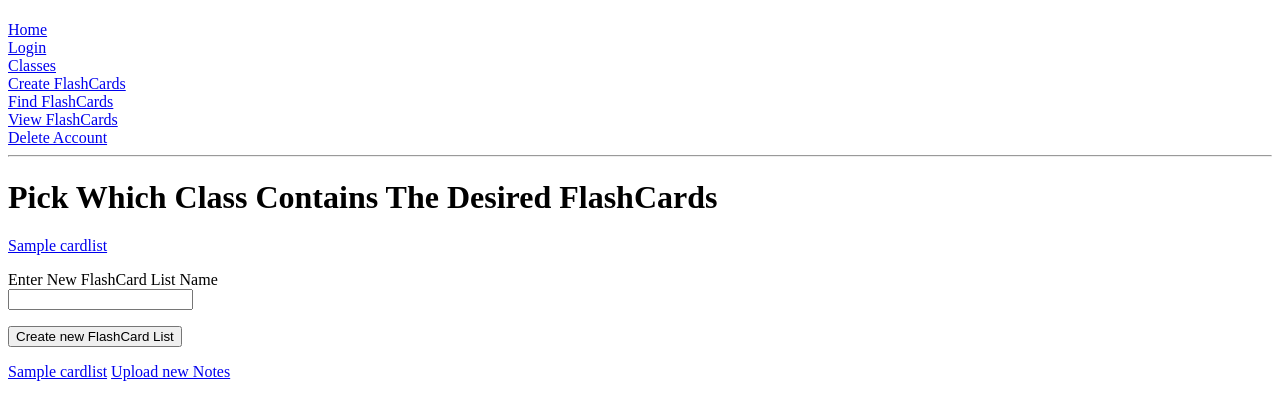
After one commit to EtienneDevictor/Team-1, a Flask app: page /ClassContent/1 in a window 1280 px wide. The commit adds this page. Shown: the top 420 px of the page. Run offline with Flask 2, Linux system fonts and the light colour scheme; a user stored in the database is signed in; tables that the repository leaves empty hold one stand-in row (values such as "Sample post"); some libraries are stand-ins or nearby versions.

Commit message:
added class page and made links to flash lists and notes pages

```diff
--- a/app/forms.py
+++ b/app/forms.py
@@ -6,38 +6,42 @@ from wtforms.widgets import TextArea
 from wtforms.validators import DataRequired
 
 class SignInForm(FlaskForm):
-	username = StringField('User', validators=[DataRequired()])
-	email = StringField('email', validators=[DataRequired()])
-	password = PasswordField('password', validators=[DataRequired()])
+    username = StringField('User', validators=[DataRequired()])
+    email = StringField('email', validators=[DataRequired()])
+    password = PasswordField('password', validators=[DataRequired()])
 
-	register = SubmitField('Sign up')
+    register = SubmitField('Sign up')
 
 class LoginForm(FlaskForm):
-	username = StringField('User', validators=[DataRequired()])
-	password = PasswordField('password', validators=[DataRequired()])
-	remember_me = BooleanField('Remember me')
+    username = StringField('User', validators=[DataRequired()])
+    password = PasswordField('password', validators=[DataRequired()])
+    remember_me = BooleanField('Remember me')
 
-	submit = SubmitField('Login')
-	delete = SubmitField('Delete Account')
+    submit = SubmitField('Login')
+    delete = SubmitField('Delete Account')
 
 
 class ClassCreator(FlaskForm):
     title = StringField('Enter new Class Name')
     submit = SubmitField('Create new Class')
 
+class ListCreator(FlaskForm):
+     title = StringField('Enter New FlashCard List Name')
+     submit = SubmitField('Create new FlashCard List')
+
 class createFlashCardForm(FlaskForm):
-	title = StringField('Title of the Card', validators=[DataRequired()])
-	image = FileField('Image File (jpg only)', validators=[FileAllowed(['jpg'])])
-	text = StringField('Text inside the flashcard', widget=TextArea())
-	front = BooleanField('Image on the front of the flash card')
-	create = SubmitField('Create FlashCard')
+    title = StringField('Title of the Card', validators=[DataRequired()])
+    image = FileField('Image File (jpg only)', validators=[FileAllowed(['jpg'])])
+    text = StringField('Text inside the flashcard', widget=TextArea())
+    front = BooleanField('Image on the front of the flash card')
+    create = SubmitField('Create FlashCard')
 
 class fTextInFileForm(FlaskForm):
-	text = StringField('Enter text to search for flashcard', validators=[DataRequired()])
+    text = StringField('Enter text to search for flashcard', validators=[DataRequired()])
 
-	find = SubmitField('Find FlashCard')
+    find = SubmitField('Find FlashCard')
 
 class uploadNotes(FlaskForm):
-	title = StringField("Title of the Notes", validators = [DataRequired()])
-	notes = FileField('Notes (.md format)', validators = [FileAllowed(['md'])])
-	save = SubmitField('Save notes')
+    title = StringField("Title of the Notes", validators = [DataRequired()])
+    notes = FileField('Notes (.md format)', validators = [FileAllowed(['md'])])
+    save = SubmitField('Save notes')
--- a/app/routes.py
+++ b/app/routes.py
@@ -1,8 +1,8 @@
 from flask_login.utils import logout_user
 from app import db, app_obj
 import app
-from app.models import User, Class, FlashCard
-from app.forms import LoginForm, SignInForm, createFlashCardForm, uploadNotes, ClassCreator, fTextInFileForm
+from app.models import User, Class, FlashCard, Cardlist
+from app.forms import LoginForm, SignInForm, createFlashCardForm, uploadNotes, ClassCreator, fTextInFileForm, ListCreator
 from flask import render_template, escape, flash, redirect
 from flask_login import current_user, login_user, login_required, logout_user
 from werkzeug.utils import secure_filename
@@ -99,7 +99,7 @@ def view():
     flashcards = FlashCard.query.all()
     return render_template("viewflashcards.html", title = title, flashcards = flashcards)
 
-@app_obj.route('/uploadnotes', methods = ['GET', 'POST'])
+@app_obj.route('/uploadnotes/<int:class_id>', methods = ['GET', 'POST'])
 #@login_required
 def notes():
     title = 'Notes'
@@ -138,4 +138,25 @@ def class_selector():
         db.session.add(category)
         db.session.commit()
         return redirect('/ClassList')
-    return render_template('classes.html', form=form, user_classes=user_classes)
+    return render_template('classes.html',
+                           form=form,
+                           user_classes=user_classes)
+
+
+@app_obj.route("/ClassContent/<int:class_id>", methods = ['GET', 'POST'])
+@login_required
+def inside_class(class_id):
+    class_cardlists = Cardlist.query.filter_by(class_id=class_id)
+    form = ListCreator()
+    if form.validate_on_submit():
+        cardlist = Cardlist(title=form.title.data, class_id=class_id)
+        db.session.add(cardlist)
+        db.session.commit()
+        flash('List {form.data.title} added to this class')
+        return redirect(f'/ClassContent/{class_id}')
+    class_notes = Cardlist.query.filter_by(class_id=class_id)
+    return render_template('inside_class.html',
+                    class_id = class_id,
+                    form=form,
+                    cardlists=class_cardlists,
+                    notes=class_notes)
--- /dev/null
+++ b/app/templates/inside_class.html
@@ -0,0 +1,22 @@
+{% extends 'base.html' %}
+{% block content %}
+    <h1> Pick Which Class Contains The Desired FlashCards</h1>
+    <form action ="" method="POST" novalidate>
+        {{form.hidden_tag() }}
+        {% for list in cardlists %}
+            <a href=/flashList/{{list.id}}>{{ list.title }}</a>
+        {% endfor %}
+        <p>
+            {{ form.title.label }} <br>
+            {{ form.title() }}
+        </p>
+        <p>
+            {{ form.submit() }}
+        </p>
+    </form>
+    {% for note in notes %}
+        <a href=note/{{note.id}}>{{ note.title }}</a> <!-- this will be the note viewer-->
+    {% endfor %}
+    <a href=/uploadnotes/{{class_id}}>Upload new Notes</a>
+
+{% endblock %}
```
Also changed, not shown: app/templates/classes.html (+4 -4 lines).
